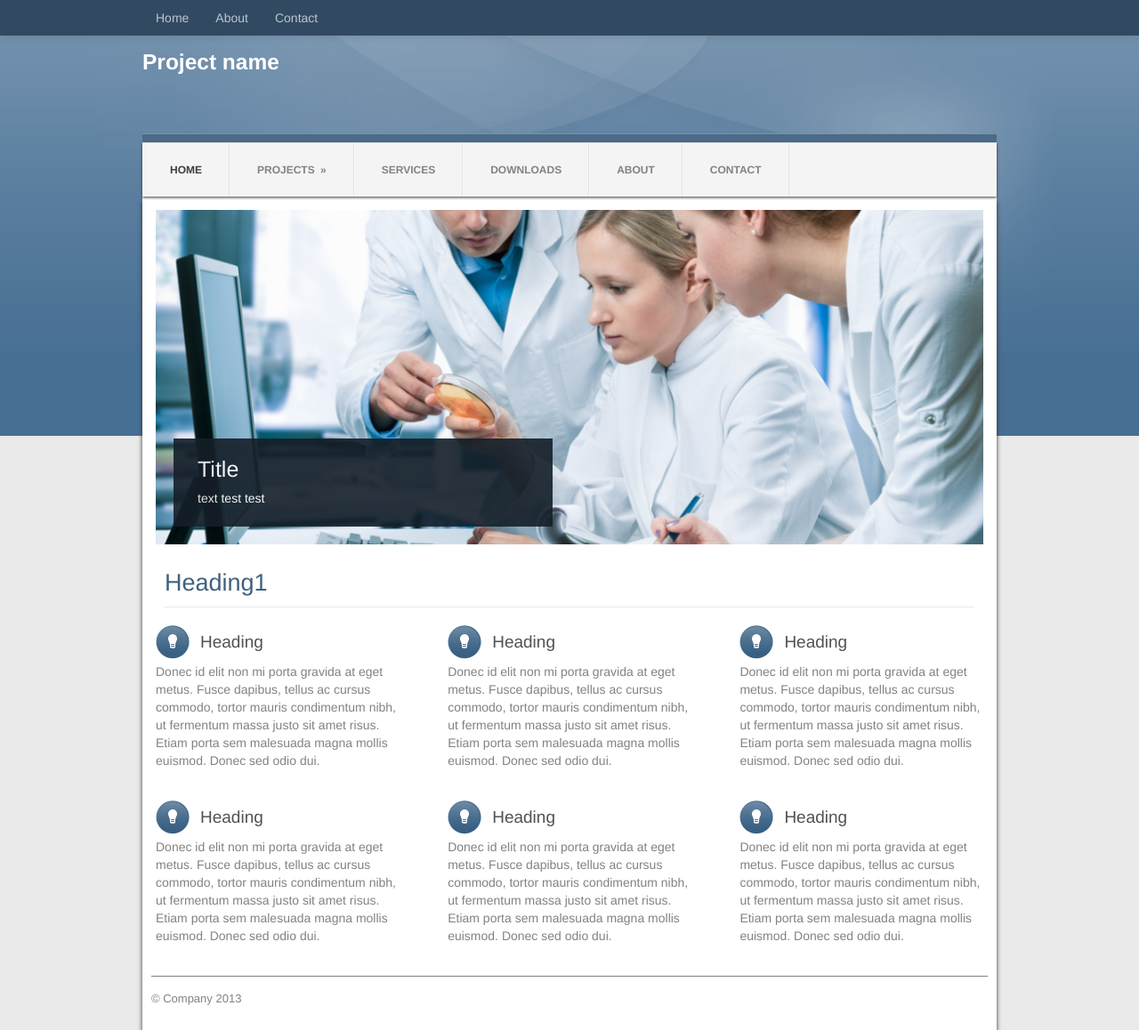
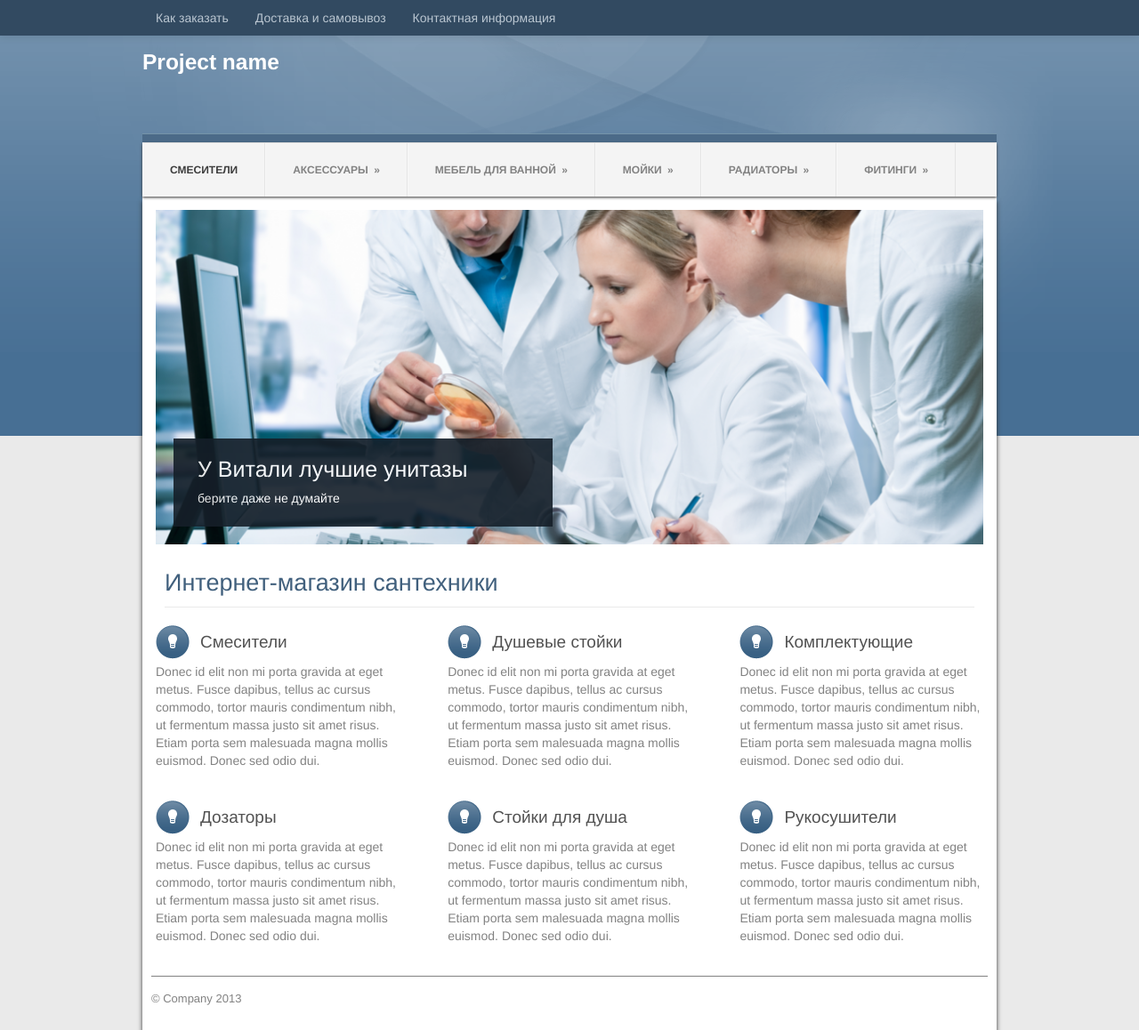
Before and after one commit to catyshka/vitas, a Django app: template templates/base.html in a window 1280 px wide. Shown: the whole page at 89% size. Run offline with Django 3.2, Linux system fonts and the light colour scheme; the template is opened without the code that fills it, so the values that code supplies are empty; some libraries are stand-ins or nearby versions.

Commit message:
real data added

```diff
--- a/templates/base.html
+++ b/templates/base.html
@@ -22,9 +22,9 @@
           </button>
           <div class="nav-collapse collapse">
             <ul class="nav">
-              <li class="active"><a href="#">Home</a></li>
-              <li><a href="#about">About</a></li>
-              <li><a href="#contact">Contact</a></li>
+              <li class="active"><a href="#">Как заказать</a></li>
+              <li><a href="#about">Доставка и самовывоз</a></li>
+              <li><a href="#contact">Контактная информация</a></li>
             </ul>
           </div><!--/.nav-collapse -->
         </div>
@@ -43,12 +43,12 @@
           <div class="navbar-inner-custom">
             <div class="container">
               <ul class="nav-custom">
-                <li class="active"><a href="#">HOME</a></li>
-                <li><a href="#">PROJECTS<span class="nav-indicator"> »</span></a></li>
-                <li><a href="#">SERVICES</a></li>
-                <li><a href="#">DOWNLOADS</a></li>
-                <li><a href="#">ABOUT</a></li>
-                <li><a href="#">CONTACT</a></li>
+                <li class="active"><a href="#">СМЕСИТЕЛИ</a></li>
+                <li><a href="#">АКСЕССУАРЫ<span class="nav-indicator"> »</span></a></li>
+                <li><a href="#">МЕБЕЛЬ ДЛЯ ВАННОЙ<span class="nav-indicator"> »</span></a></li>
+                <li><a href="#">МОЙКИ<span class="nav-indicator"> »</span></a></li>
+                <li><a href="#">РАДИАТОРЫ<span class="nav-indicator"> »</span></a></li>
+                <li><a href="#">ФИТИНГИ<span class="nav-indicator"> »</span></a></li>
               </ul>
             </div>
           </div>
@@ -61,9 +61,9 @@
         	<li>
         		<img src='/static/images/showcase1.png' alt='showcase1'/>
         		<div class='showcase-title-block'>
-        			<h2>Title</h2>
+        			<h2>У Витали лучшие унитазы</h2>
         			<div class='clear'></div>
-        			text test test
+        			берите даже не думайте
         		</div>
         	</li>
         </ul>
@@ -72,7 +72,7 @@
        <div class="row-fluid">
 	      <div class='main-content-header-wrapper'>
 		      <div class='main-content-header'>
-		      	<h2>Heading1</h2>
+		      	<h2>Интернет-магазин сантехники</h2>
 		      </div>
 	      </div>
       </div>
@@ -82,7 +82,7 @@
         		<img src='/static/images/service.png' alt=''/>
         	</div>
         	<div class='main-page-block-title'>
-        		 <h2>Heading</h2>
+        		 <h2>Смесители</h2>
         	</div>
         	<div class='clear'></div>
         	<div class='main-content-block-text'>Donec id elit non mi porta gravida at eget metus. Fusce dapibus, tellus ac cursus commodo, tortor mauris condimentum nibh, ut fermentum massa justo sit amet risus. Etiam porta sem malesuada magna mollis euismod. Donec sed odio dui. </div>
@@ -92,7 +92,7 @@
         		<img src='/static/images/service.png' alt=''/>
         	</div>
         	<div class='main-page-block-title'>
-        		 <h2>Heading</h2>
+        		 <h2>Душевые стойки</h2>
         	</div>
         	<div class='clear'></div>
          	<div class='main-content-block-text'>Donec id elit non mi porta gravida at eget metus. Fusce dapibus, tellus ac cursus commodo, tortor mauris condimentum nibh, ut fermentum massa justo sit amet risus. Etiam porta sem malesuada magna mollis euismod. Donec sed odio dui. </div>
@@ -102,7 +102,7 @@
         		<img src='/static/images/service.png' alt=''/>
         	</div>
         	<div class='main-page-block-title'>
-        		 <h2>Heading</h2>
+        		 <h2>Комплектующие</h2>
         	</div>
         	<div class='clear'></div>
           <div class='main-content-block-text'>Donec id elit non mi porta gravida at eget metus. Fusce dapibus, tellus ac cursus commodo, tortor mauris condimentum nibh, ut fermentum massa justo sit amet risus. Etiam porta sem malesuada magna mollis euismod. Donec sed odio dui. </div>
@@ -114,7 +114,7 @@
         		<img src='/static/images/service.png' alt=''/>
         	</div>
         	<div class='main-page-block-title'>
-        		 <h2>Heading</h2>
+        		 <h2>Дозаторы</h2>
         	</div>
         	<div class='clear'></div>
         	<div class='main-content-block-text'>Donec id elit non mi porta gravida at eget metus. Fusce dapibus, tellus ac cursus commodo, tortor mauris condimentum nibh, ut fermentum massa justo sit amet risus. Etiam porta sem malesuada magna mollis euismod. Donec sed odio dui. </div>
@@ -124,7 +124,7 @@
         		<img src='/static/images/service.png' alt=''/>
         	</div>
         	<div class='main-page-block-title'>
-        		 <h2>Heading</h2>
+        		 <h2>Стойки для душа</h2>
         	</div>
         	<div class='clear'></div>
         	<div class='main-content-block-text'>Donec id elit non mi porta gravida at eget metus. Fusce dapibus, tellus ac cursus commodo, tortor mauris condimentum nibh, ut fermentum massa justo sit amet risus. Etiam porta sem malesuada magna mollis euismod. Donec sed odio dui. </div>
@@ -134,7 +134,7 @@
         		<img src='/static/images/service.png' alt=''/>
         	</div>
         	<div class='main-page-block-title'>
-        		 <h2>Heading</h2>
+        		 <h2>Рукосушители</h2>
         	</div>
         	<div class='clear'></div>
         	<div class='main-content-block-text'>Donec id elit non mi porta gravida at eget metus. Fusce dapibus, tellus ac cursus commodo, tortor mauris condimentum nibh, ut fermentum massa justo sit amet risus. Etiam porta sem malesuada magna mollis euismod. Donec sed odio dui. </div>
```
